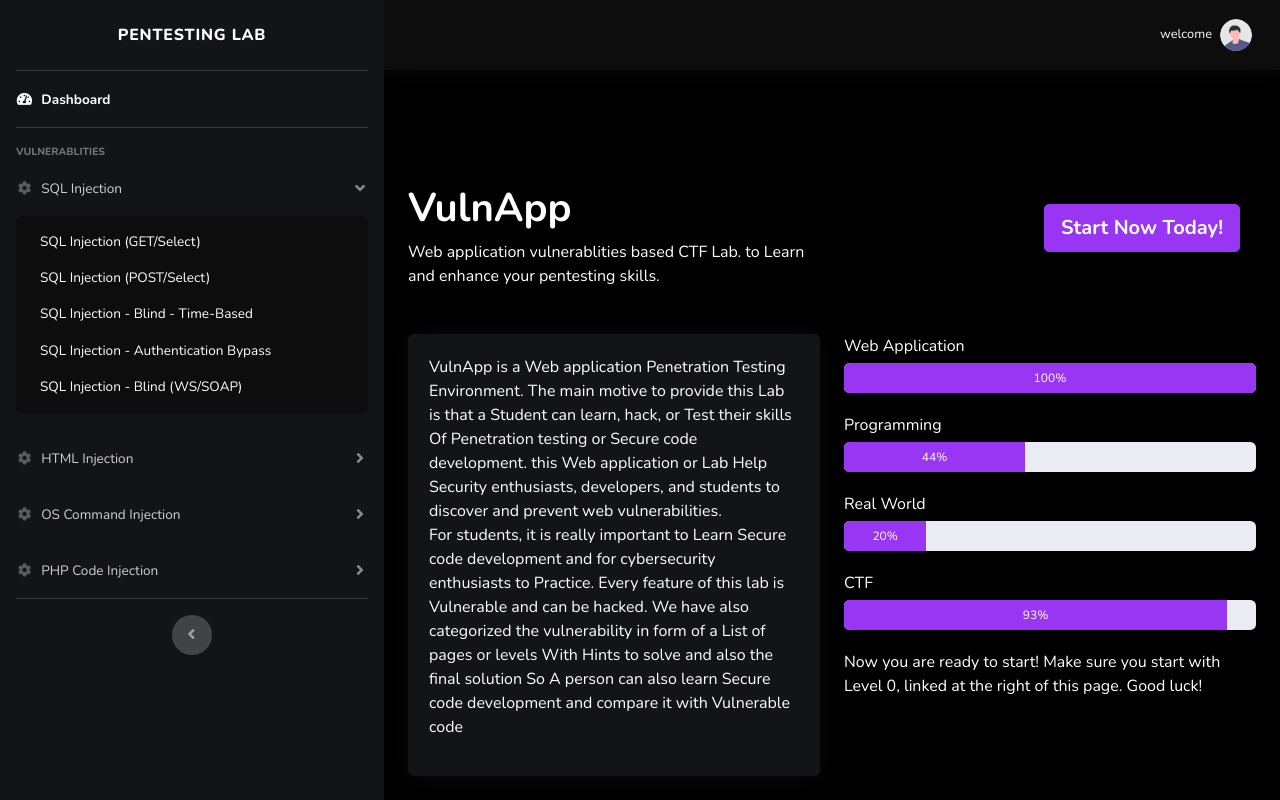
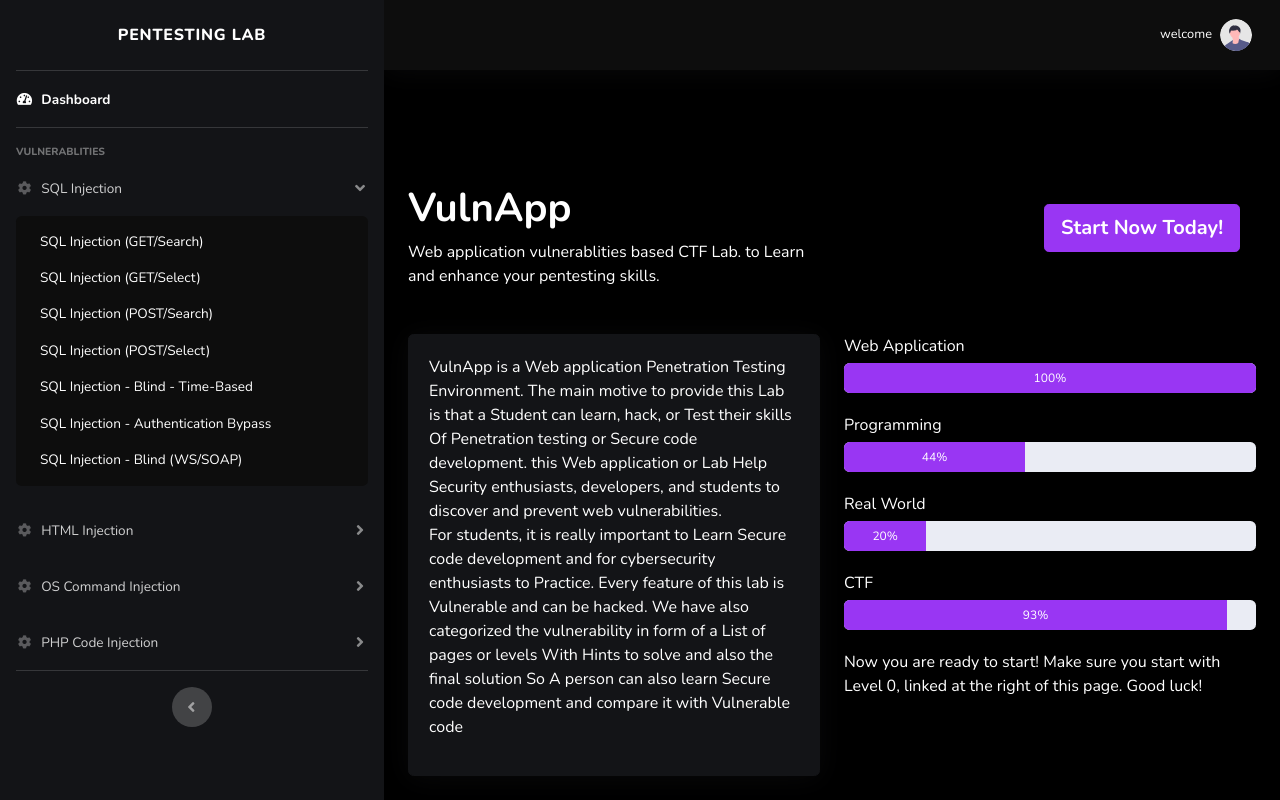
Before and after one commit to UpgradeMore/VulnApp, a PHP site: page /bWAPP/dashboard.php in a window 1280 px wide, after a click on "SQL Injection". Run offline with PHP 8.4, Linux system fonts and the light colour scheme; a user stored in the database is signed in; some libraries are stand-ins or nearby versions.

Commit message:
Update siderbar.php

```diff
--- a/siderbar.php
+++ b/siderbar.php
@@ -36,8 +36,10 @@
                 </a>
                 <div id="collapsesql" class="collapse" aria-labelledby="headingTwo" data-parent="#accordionSidebar">
                     <div class="bg-white py-2 collapse-inner rounded">
-                        <a class="collapse-item" href="sqli_1.php">SQL Injection (GET/Select)</a>
-                        <a class="collapse-item" href="sqli_2.php">SQL Injection (POST/Select)</a>
+                        <a class="collapse-item" href="sqli_1.php">SQL Injection (GET/Search)</a>
+                        <a class="collapse-item" href="sqli_6.php">SQL Injection (GET/Select)</a>
+                        <a class="collapse-item" href="sqli_2.php">SQL Injection (POST/Search)</a>
+                        <a class="collapse-item" href="sqli_7.php">SQL Injection (POST/Select)</a>
                         <a class="collapse-item" href="sqli_3.php">SQL Injection - Blind - Time-Based</a>
                         <a class="collapse-item" href="sqli_4.php">SQL Injection - Authentication Bypass</a>
                         <a class="collapse-item" href="sqli_5.php">SQL Injection - Blind (WS/SOAP)</a>
```
